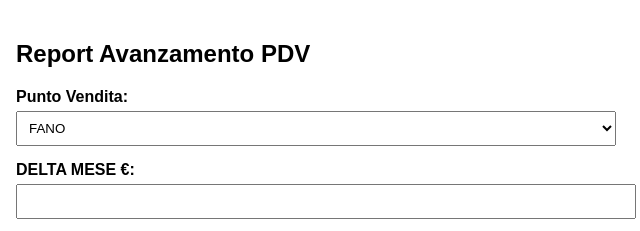
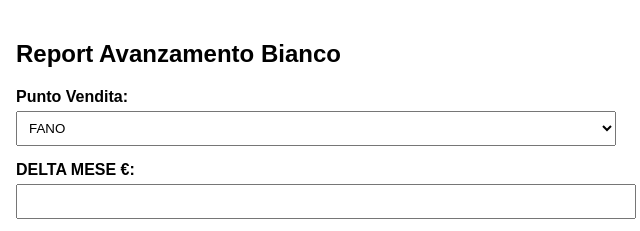
Before and after one commit to Supervisor72/Bianco_Dati, a plain HTML site: page index.html in a window 1280 px wide. Shown: the top 231 px of the page, 324-964 px from the left. Drawn offline with Linux system fonts and the light colour scheme.

Commit message:
Update index.html

```diff
--- a/index.html
+++ b/index.html
@@ -37,7 +37,7 @@
 </head>
 <body>
 
-  <h2>Report Avanzamento PDV</h2>
+  <h2>Report Avanzamento Bianco</h2>
 
   <label for="pdv">Punto Vendita:</label>
   <select id="pdv">
```
